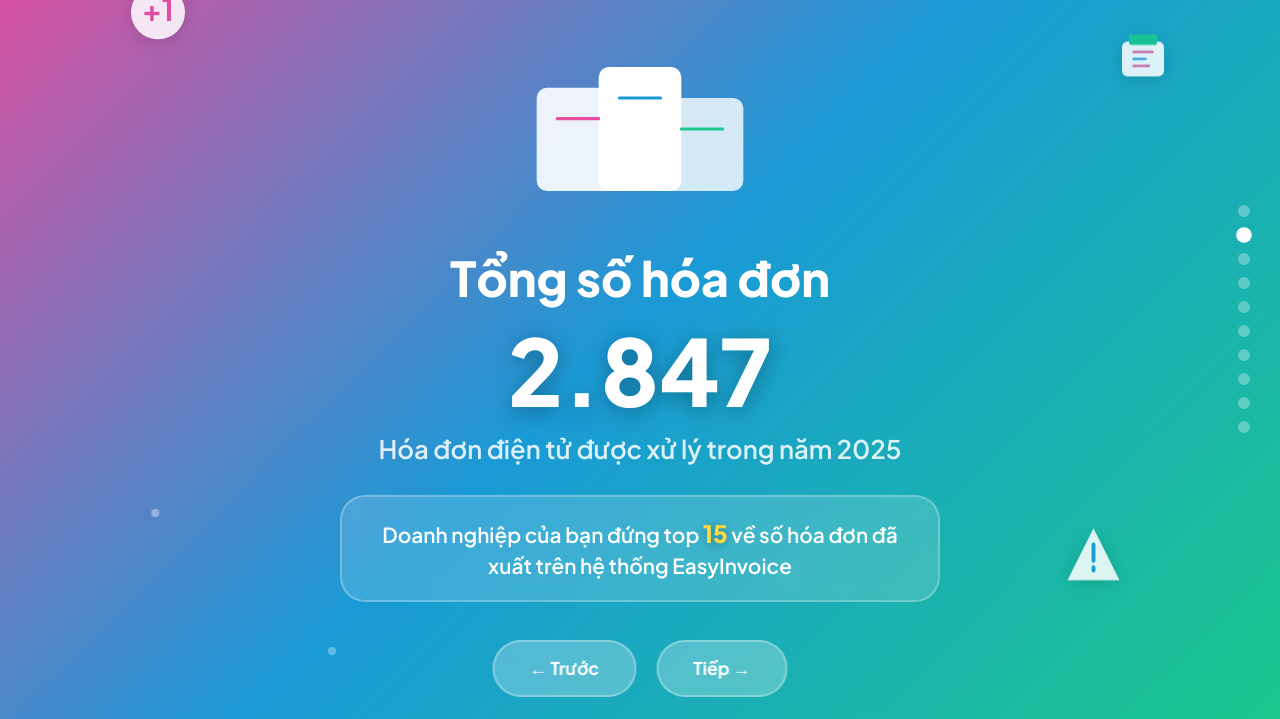
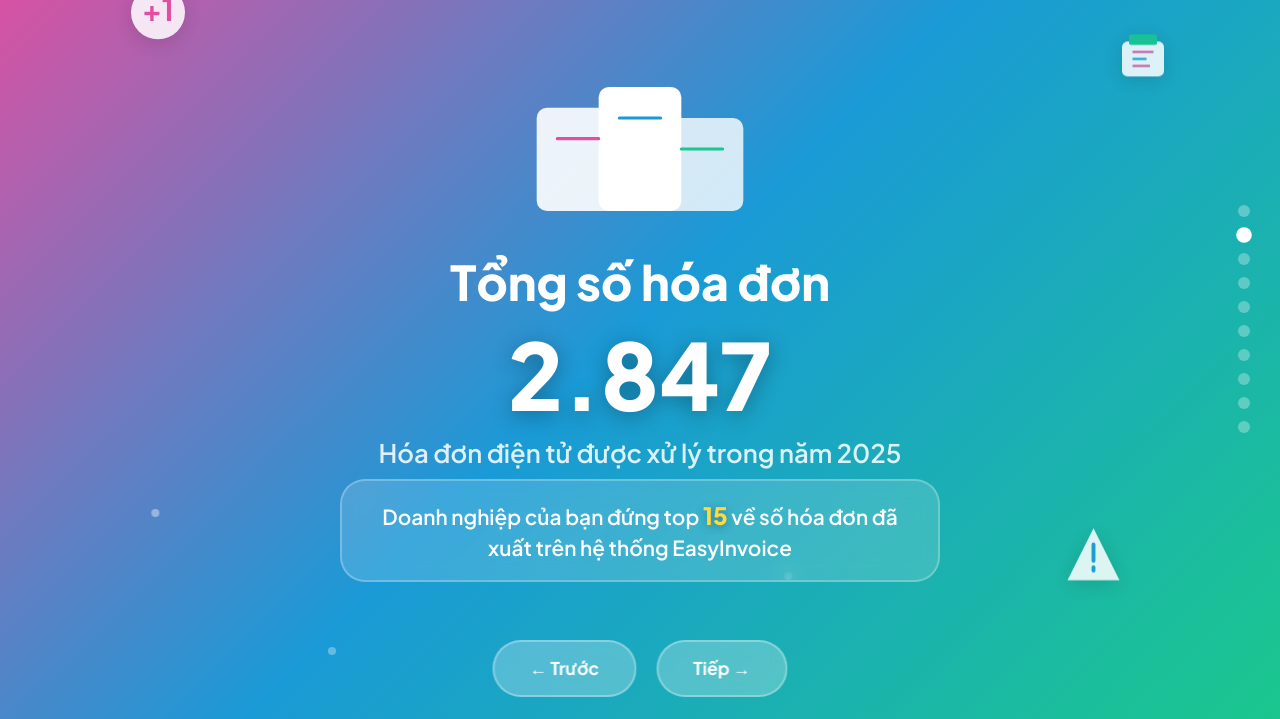
Before and after one commit to entykey/einvoice-recap, a plain HTML site: page index.html in a window 1280 px wide. Both pictures are taken after a click on the button "Tiếp →". Shown: the part 81-800 px from the top of the page. Drawn offline with Linux system fonts and the light colour scheme.

Commit message:
tuned slide 2 víibility

```diff
--- a/index.html
+++ b/index.html
@@ -2426,7 +2426,7 @@
                     />
                 </svg>
 
-                <h2>Tổng số hóa đơn</h2>
+                <h2 style="margin-top: -16px">Tổng số hóa đơn</h2>
                 <div class="big-number" data-target="2847">0</div>
                 <p class="label">Hóa đơn điện tử được xử lý trong năm 2025</p>
 
@@ -2434,10 +2434,10 @@
                 <div
                     class="ranking-info"
                     style="
-                        margin-top: 30px;
+                        margin-top: 10px;
                         background: rgba(255, 255, 255, 0.15);
                         backdrop-filter: blur(10px);
-                        padding: 20px 30px;
+                        padding: 18px 30px;
                         border-radius: 25px;
                         border: 2px solid rgba(255, 255, 255, 0.25);
                         max-width: 600px;
```
Also changed, not shown: mau1_final.html (+3 -3 lines).
